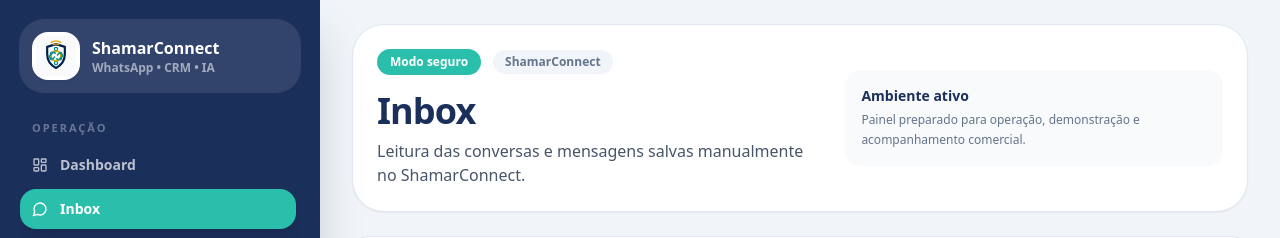
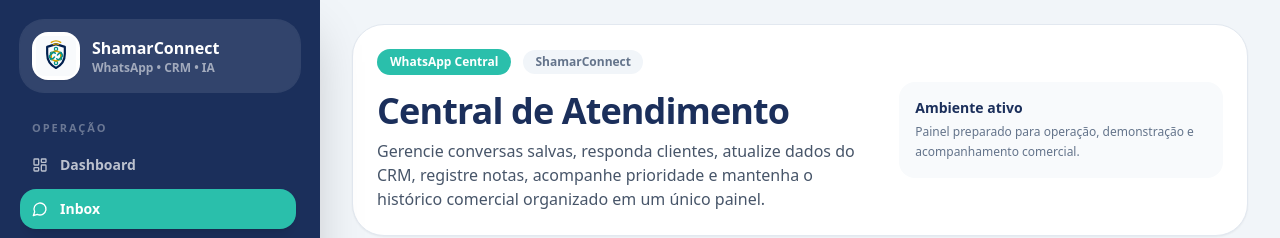
Before and after one commit to akccastro-allan/Shamar-Connect, a Next.js app: page /inbox in a window 1280 px wide. Shown: the top 238 px of the page. Built offline with nearby package versions, Linux system fonts and the light colour scheme; no server answers; the database is empty.

Commit message:
refactor: improve inbox page positioning

```diff
--- a/app/inbox/page.tsx
+++ b/app/inbox/page.tsx
@@ -5,7 +5,11 @@
 export default function InboxPage() {
   return (
     <AppShell active="inbox">
-      <PageHeader title="Inbox" description="Leitura das conversas e mensagens salvas manualmente no ShamarConnect." badge="Modo seguro" />
+      <PageHeader
+        title="Central de Atendimento"
+        description="Gerencie conversas salvas, responda clientes, atualize dados do CRM, registre notas, acompanhe prioridade e mantenha o histórico comercial organizado em um único painel."
+        badge="WhatsApp Central"
+      />
       <InboxPanel />
     </AppShell>
   );
```
